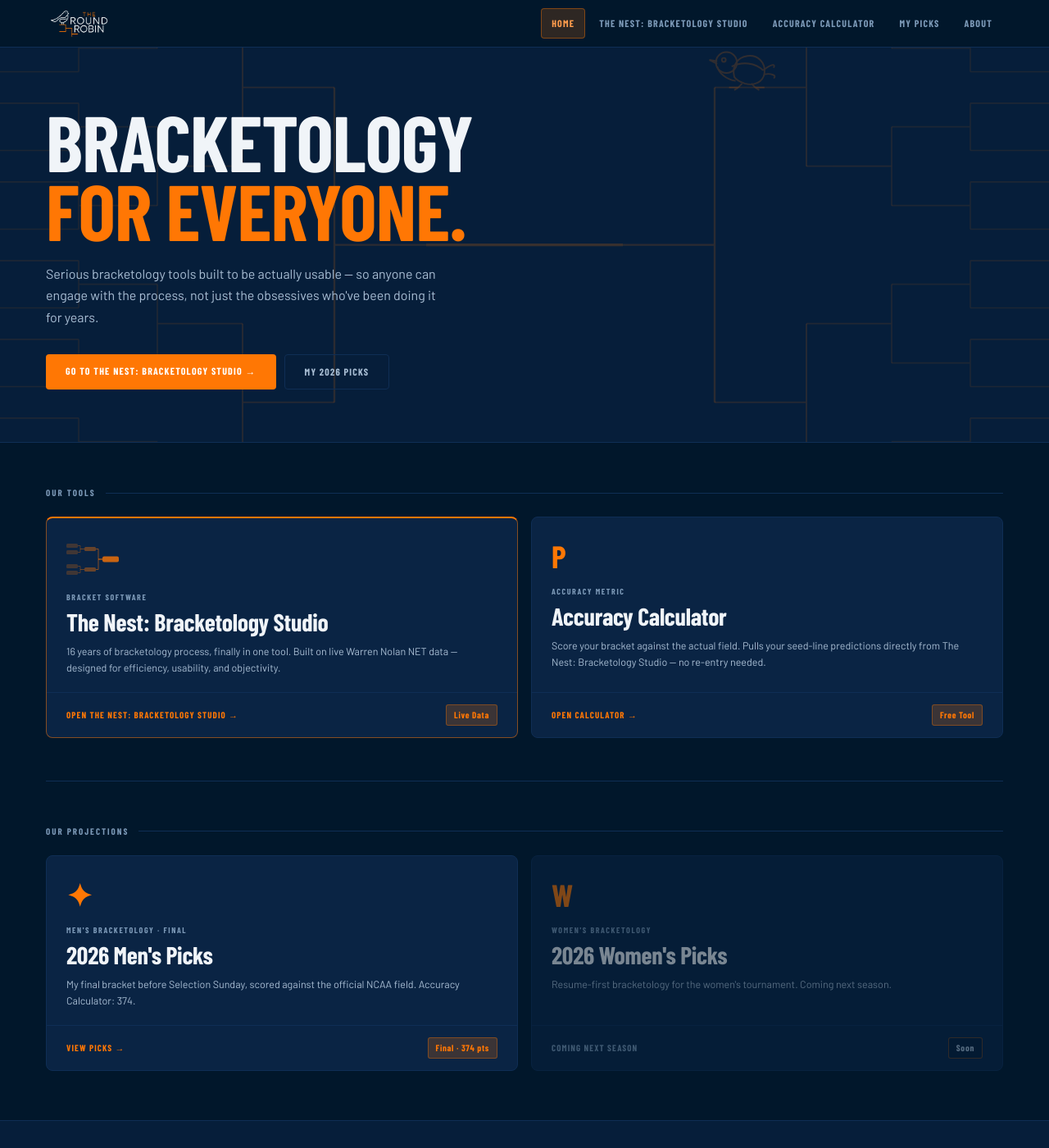
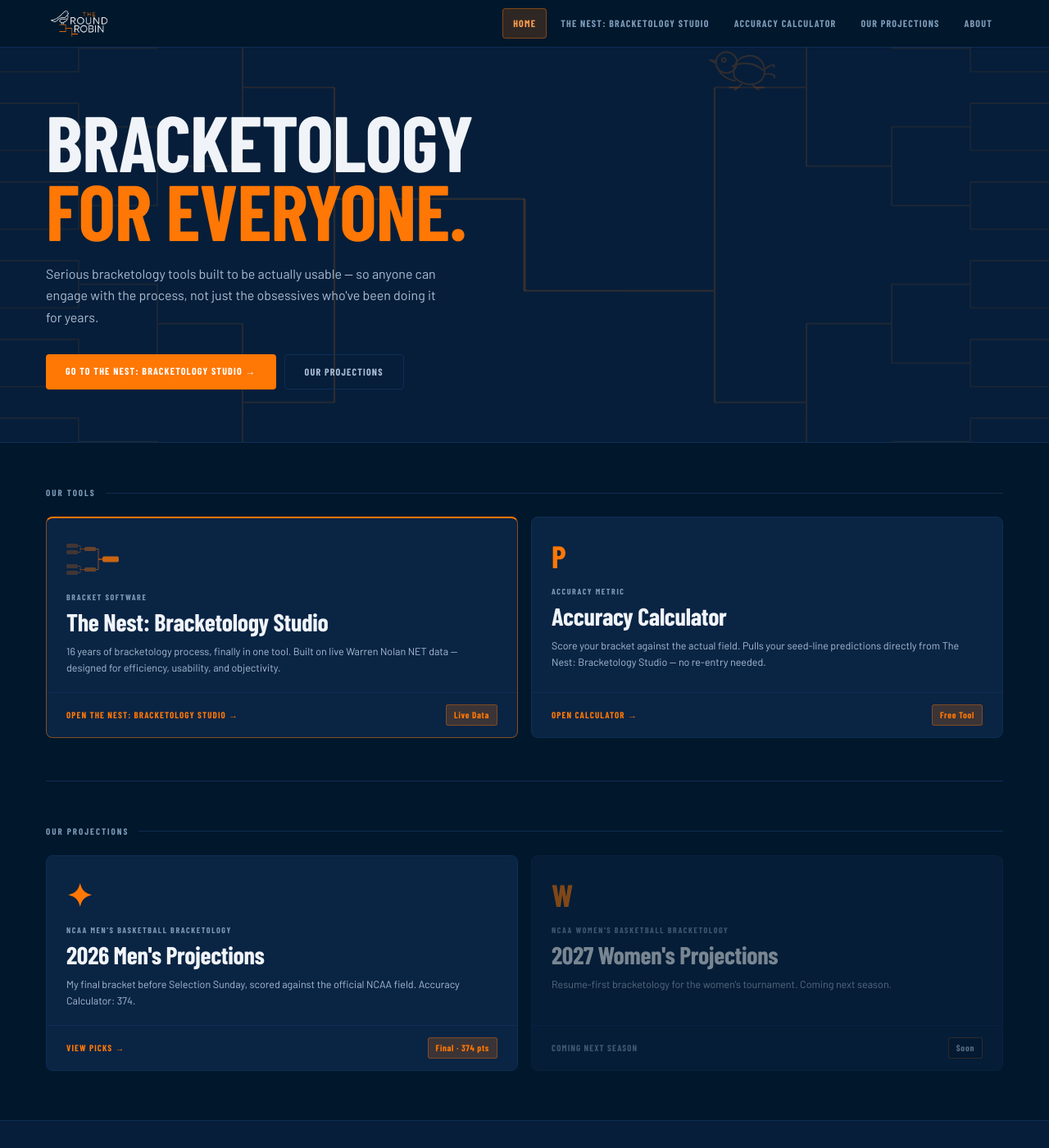
Before and after one commit to GrantBH12/The-Round-Robin, a Jekyll site: the page built from index.html, in a window 1280 px wide and 1400 px high. Shown: the whole window at 82% size. Built offline with Jekyll 4.4.1, drawn with Linux system fonts in a browser that asks for light colours; some web fonts are replaced.

Commit message:
fix: championship height offset, rename picks→projections, update card labels
Left finalist arrives above center (y=205), right below (y=275), with
a vertical championship connector at x=400. Nav and hero button changed
from 'My Picks' to 'Our Projections'. Men's card updated to '2026 Men's
Projections' / 'NCAA Men's Basketball Bracketology'; Women's to '2027
Women's Projections' / 'NCAA Women's Basketball Bracketology'.

Co-Authored-By: Claude Sonnet 4.6 <noreply@anthropic.com>

```diff
--- a/_layouts/default.html
+++ b/_layouts/default.html
@@ -39,7 +39,7 @@
       <a href="{{ site.baseurl }}/" class="nav-link {% if page.url == '/' %}active{% endif %}" {% if page.url == '/' %}aria-current="page"{% endif %}>Home</a>
       <a href="{{ site.baseurl }}/bracket/" class="nav-link {% if page.url contains 'bracket' %}active{% endif %}" {% if page.url contains 'bracket' %}aria-current="page"{% endif %}>The Nest: Bracketology Studio</a>
       <a href="{{ site.baseurl }}/paymon/" class="nav-link {% if page.url contains 'paymon' %}active{% endif %}" {% if page.url contains 'paymon' %}aria-current="page"{% endif %}>Accuracy Calculator</a>
-      <a href="{{ site.baseurl }}/predictions/" class="nav-link {% if page.url contains 'predictions' %}active{% endif %}" {% if page.url contains 'predictions' %}aria-current="page"{% endif %}>My Picks</a>
+      <a href="{{ site.baseurl }}/predictions/" class="nav-link {% if page.url contains 'predictions' %}active{% endif %}" {% if page.url contains 'predictions' %}aria-current="page"{% endif %}>Our Projections</a>
       <a href="{{ site.baseurl }}/about/" class="nav-link {% if page.url contains 'about' %}active{% endif %}" {% if page.url contains 'about' %}aria-current="page"{% endif %}>About</a>
     </div>
   </nav>
--- a/index.html
+++ b/index.html
@@ -32,10 +32,10 @@ layout: default
       <line x1="185" y1="60" x2="185" y2="180"/><line x1="185" y1="300" x2="185" y2="420"/>
       <line x1="185" y1="120" x2="255" y2="120"/><line x1="185" y1="360" x2="255" y2="360"/>
     </g>
-    <!-- R4 connector + advance to finals (R4 center: 240) -->
+    <!-- R4 connector + advance to finals (left finalist arrives above center at y=205) -->
     <g stroke="#FF7704" fill="none" stroke-width="1.5" opacity="0.15">
       <line x1="255" y1="120" x2="255" y2="360"/>
-      <line x1="255" y1="240" x2="325" y2="240"/>
+      <line x1="255" y1="205" x2="400" y2="205"/>
     </g>
 
     <!-- RIGHT SIDE: mirror (x' = 800-x) -->
@@ -64,14 +64,15 @@ layout: default
       <line x1="615" y1="60" x2="615" y2="180"/><line x1="615" y1="300" x2="615" y2="420"/>
       <line x1="545" y1="120" x2="615" y2="120"/><line x1="545" y1="360" x2="615" y2="360"/>
     </g>
+    <!-- R4 connector + advance (right finalist arrives below center at y=275) -->
     <g stroke="#FF7704" fill="none" stroke-width="1.5" opacity="0.15">
       <line x1="545" y1="120" x2="545" y2="360"/>
-      <line x1="475" y1="240" x2="545" y2="240"/>
+      <line x1="400" y1="275" x2="545" y2="275"/>
     </g>
 
-    <!-- Championship: both finalists connected at center y=240 -->
+    <!-- Championship: vertical connector between left (y=205) and right (y=275) finalists -->
     <g stroke="#FF7704" stroke-width="2" fill="none" opacity="0.20">
-      <line x1="325" y1="240" x2="475" y2="240"/>
+      <line x1="400" y1="205" x2="400" y2="275"/>
     </g>
 
     <!-- Robin perched on right R3 advance line (y=120, x=545-615), facing left -->
@@ -98,7 +99,7 @@ layout: default
     <p>Serious bracketology tools built to be actually usable — so anyone can engage with the process, not just the obsessives who've been doing it for years.</p>
     <div class="hero-actions">
       <a href="{{ site.baseurl }}/bracket/" class="btn-primary">Go To The Nest: Bracketology Studio →</a>
-      <a href="{{ site.baseurl }}/predictions/" class="btn-ghost">My 2026 Picks</a>
+      <a href="{{ site.baseurl }}/predictions/" class="btn-ghost">Our Projections</a>
     </div>
   </div>
 </div>
@@ -157,8 +158,8 @@ layout: default
     <a href="{{ site.baseurl }}/predictions/" class="hub-card">
       <div class="hc-top">
         <div class="hc-icon">✦</div>
-        <div class="hc-label">Men's Bracketology · Final</div>
-        <div class="hc-title">2026 Men's Picks</div>
+        <div class="hc-label">NCAA Men's Basketball Bracketology</div>
+        <div class="hc-title">2026 Men's Projections</div>
         <div class="hc-desc">My final bracket before Selection Sunday, scored against the official NCAA field. Accuracy Calculator: 374.</div>
       </div>
       <div class="hc-bottom">
@@ -169,8 +170,8 @@ layout: default
     <div class="hub-card soon">
       <div class="hc-top">
         <div class="hc-icon">W</div>
-        <div class="hc-label">Women's Bracketology</div>
-        <div class="hc-title">2026 Women's Picks</div>
+        <div class="hc-label">NCAA Women's Basketball Bracketology</div>
+        <div class="hc-title">2027 Women's Projections</div>
         <div class="hc-desc">Resume-first bracketology for the women's tournament. Coming next season.</div>
       </div>
       <div class="hc-bottom">
```
